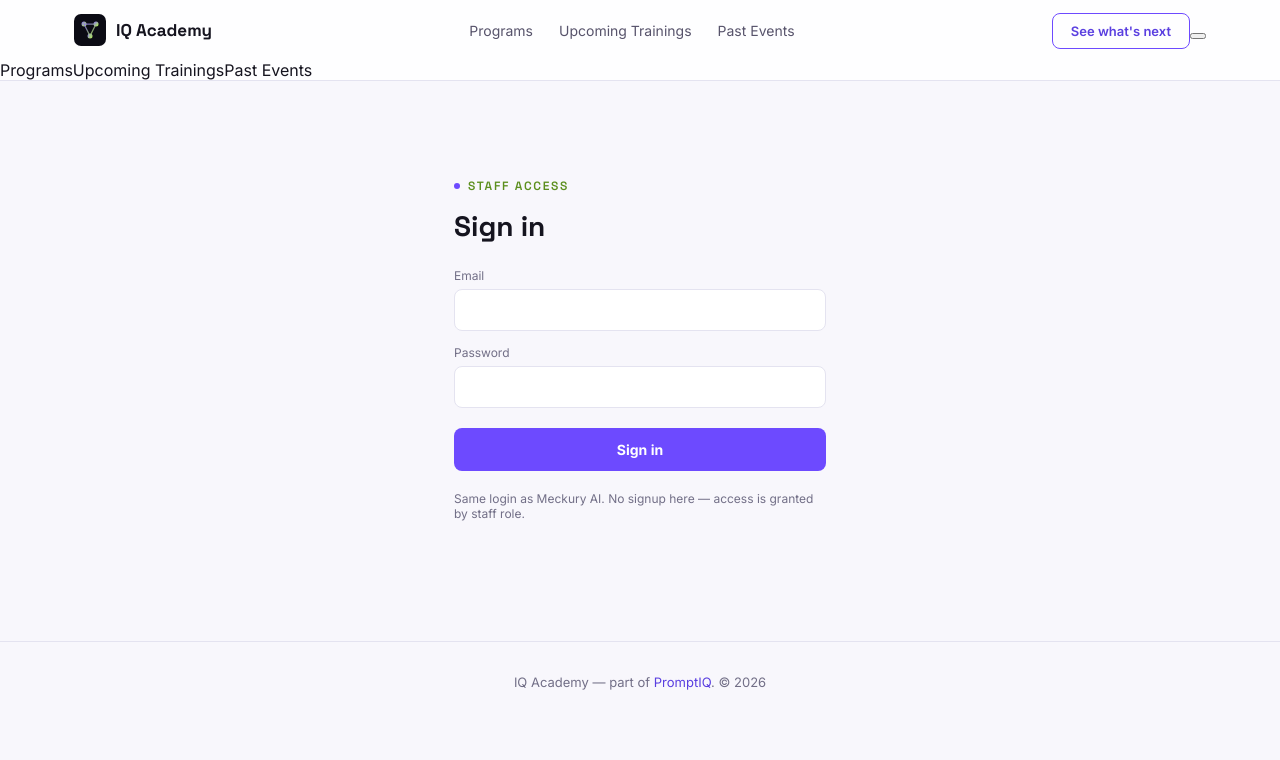
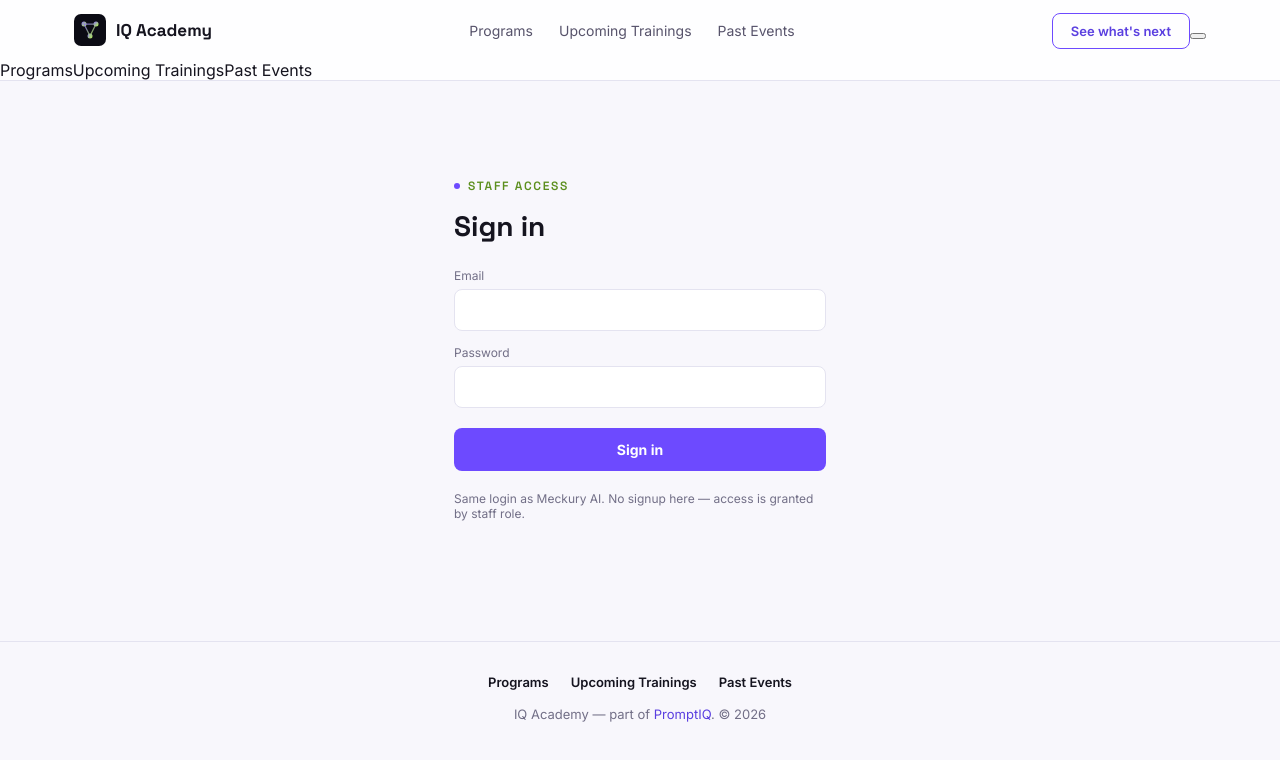
Before and after one commit to meckurypro/IQ-Academy, a React (Vite) app: page /staff in a window 1280 px wide. Shown: the top 760 px of the page. Built offline with nearby package versions, Linux system fonts and the light colour scheme; no server answers.

Commit message:
Update Footer.jsx

```diff
--- a/src/components/Footer.jsx
+++ b/src/components/Footer.jsx
@@ -1,8 +1,15 @@
 // src/components/Footer.jsx
+import { Link } from 'react-router-dom'
+
 export default function Footer() {
   return (
     <footer>
-      <div className="container footer-inner">
+      <div className="container" style={{ display: 'flex', flexDirection: 'column', alignItems: 'center', gap: 16 }}>
+        <div style={{ display: 'flex', gap: 22, flexWrap: 'wrap', justifyContent: 'center' }}>
+          <Link to="/programs" style={{ color: 'var(--text-dim)', fontSize: 13, fontWeight: 600 }}>Programs</Link>
+          <Link to="/trainings" style={{ color: 'var(--text-dim)', fontSize: 13, fontWeight: 600 }}>Upcoming Trainings</Link>
+          <Link to="/gallery" style={{ color: 'var(--text-dim)', fontSize: 13, fontWeight: 600 }}>Past Events</Link>
+        </div>
         <span style={{ color: 'var(--muted)', fontSize: 13 }}>
           IQ Academy — part of <a href="https://promptiq.ng" style={{ color: 'var(--violet-soft)' }}>PromptIQ</a>. © {new Date().getFullYear()}
         </span>
```
